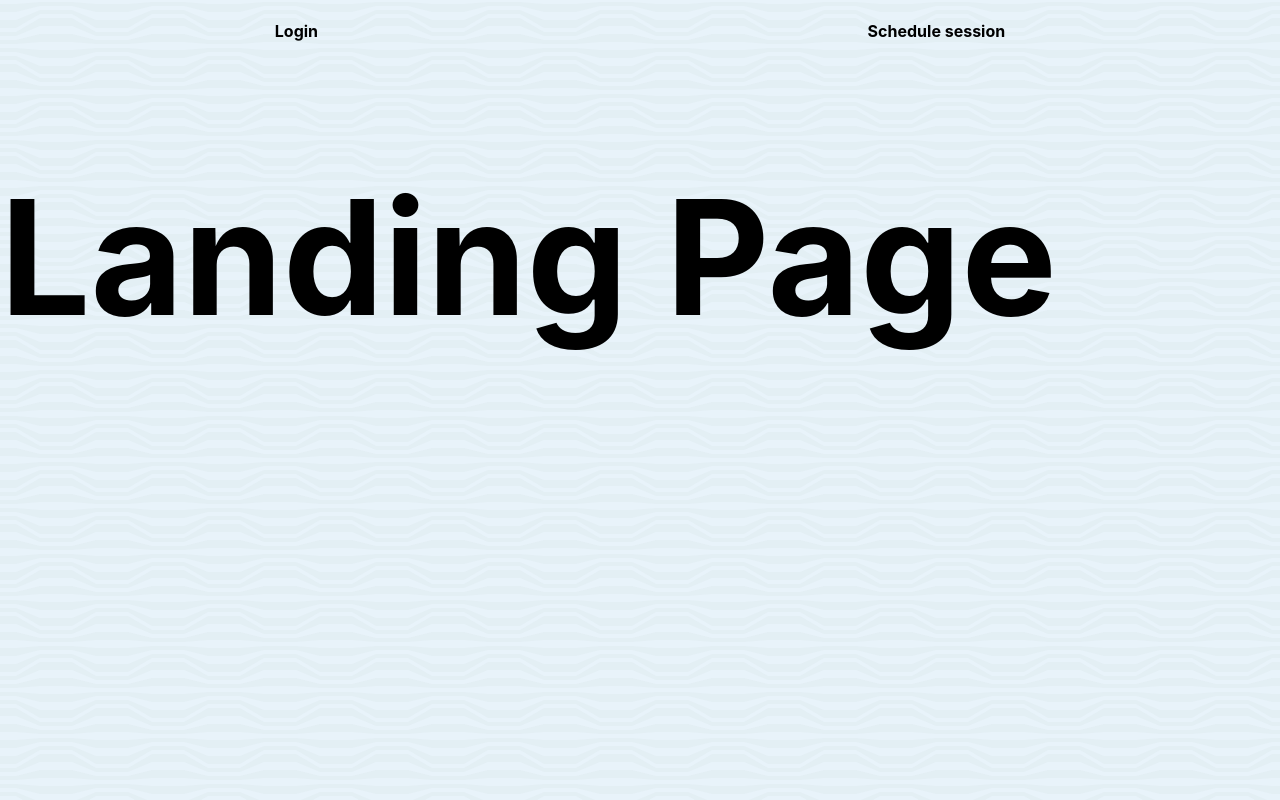
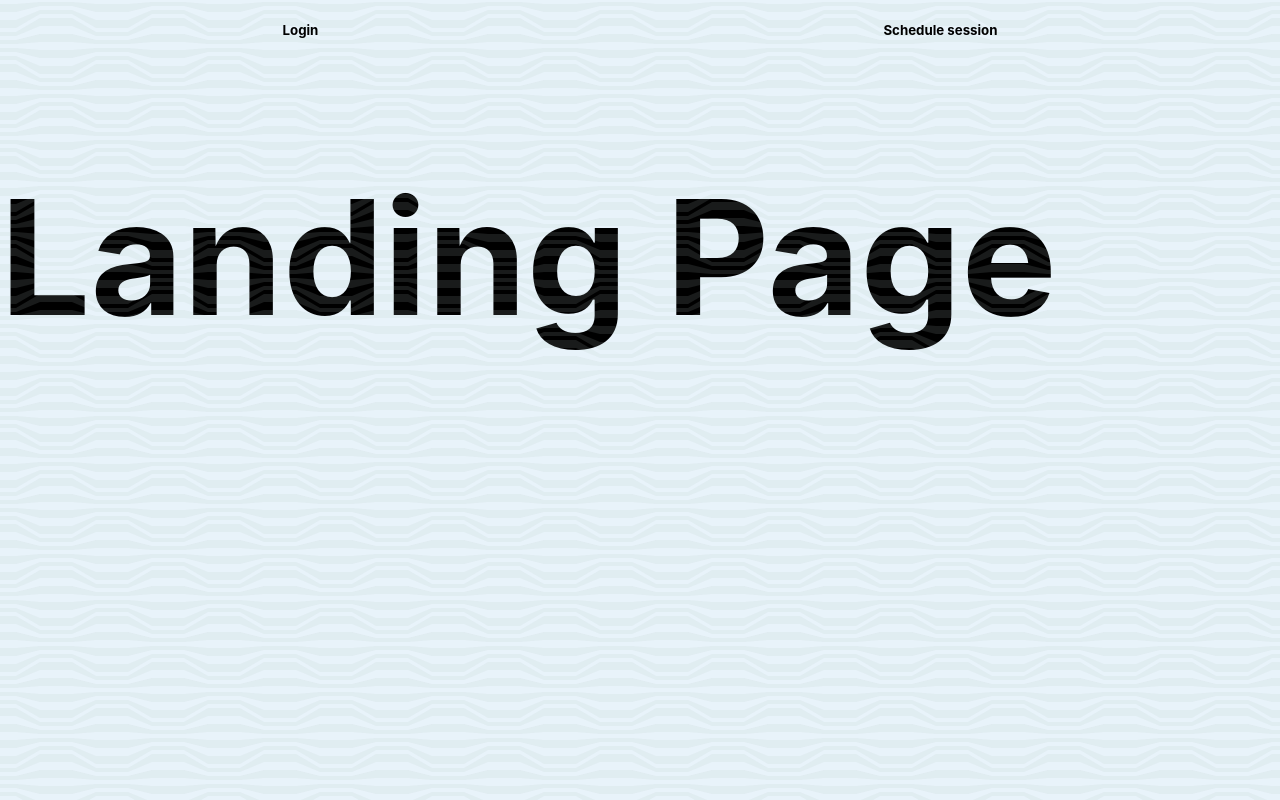
Before and after one commit to AasaChristian/trainingMajors, a React (Create React App) app: page / in a window 1280 px wide. Shown: the top 800 px of the page. Built offline with nearby package versions, Linux system fonts and the light colour scheme.

Commit message:
nestled header in landing body scroll

```diff
--- a/src/Components/LandingPage.js
+++ b/src/Components/LandingPage.js
@@ -9,10 +9,12 @@ function LandingPage() {
 <LandingBodyBackground>
   {/* LandingPositionFixed + LandingBodyScroll: section that covers entire page with opaque created background design effect. */}
   <LandingPositionFixed>
-          <LandingHeaderCont>
+
+    <LandingBodyScroll>
+    <LandingHeaderCont>
    <Header/>
       </LandingHeaderCont>
-    <LandingBodyScroll> </ LandingBodyScroll>
+      </ LandingBodyScroll>
     </LandingPositionFixed>
 
     <LandingBody>
```
Also changed, not shown: src/Components/StyledComponents.js (+0 -2 lines).
